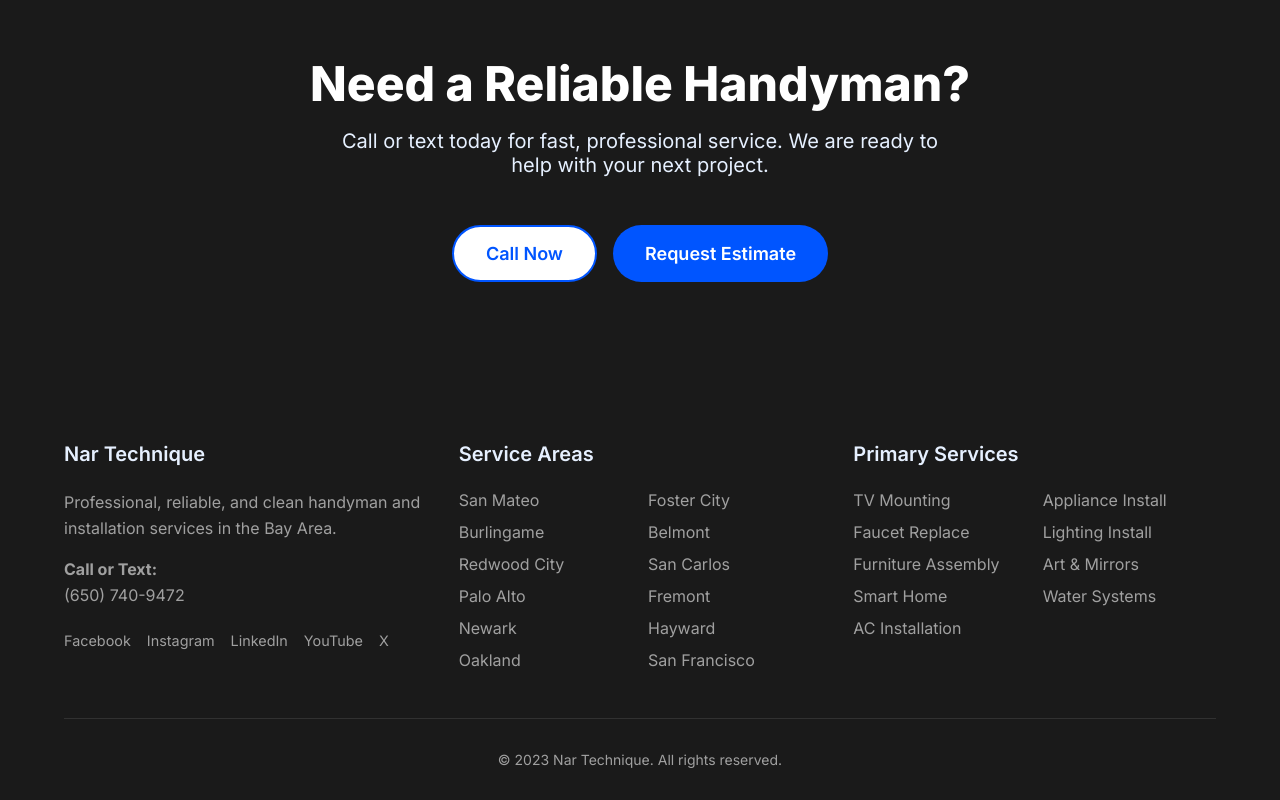
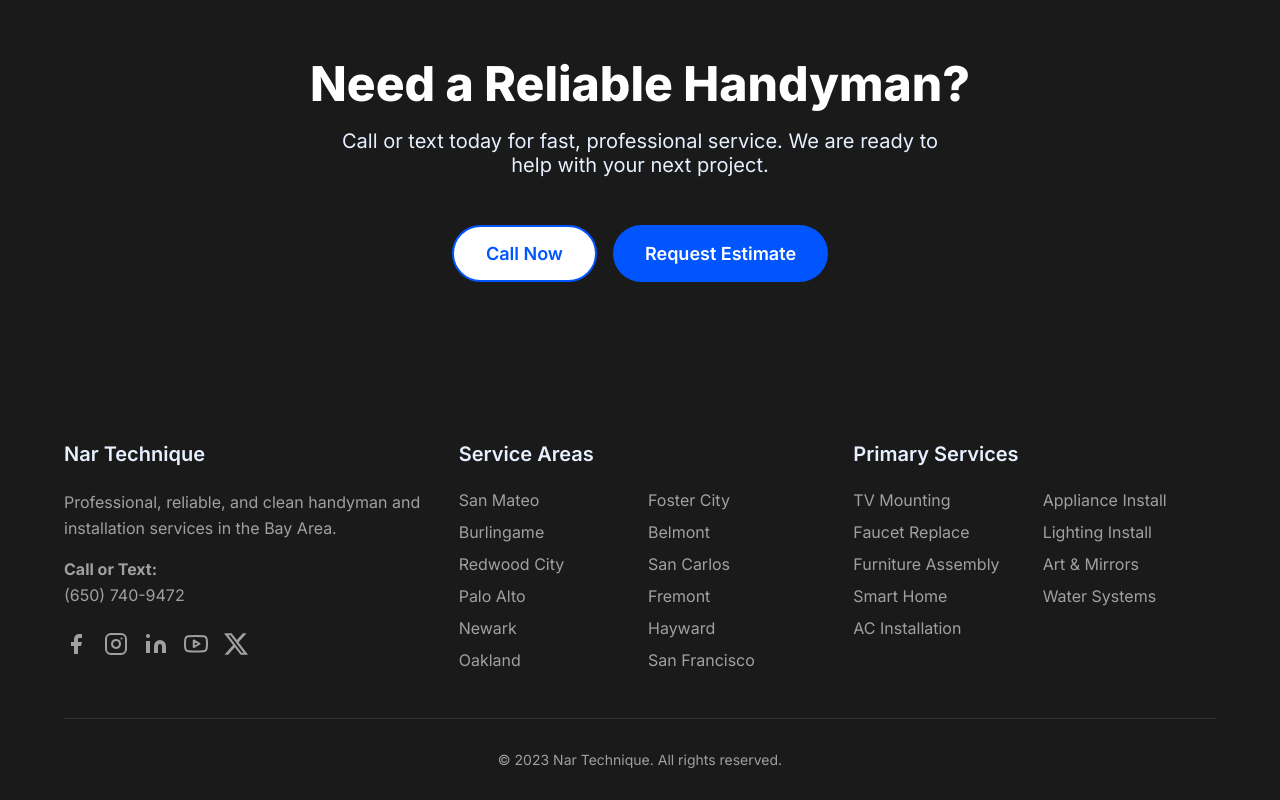
Before and after one commit to metenar/nartechnique, a Next.js app: page / in a window 1280 px wide. Shown: the part 6151-6951 px from the top of the page. Built offline with nearby package versions, Linux system fonts and the light colour scheme.

Commit message:
social media links added

```diff
--- a/src/components/Footer/Footer.tsx
+++ b/src/components/Footer/Footer.tsx
@@ -11,11 +11,21 @@
           <p>Professional, reliable, and clean handyman and installation services in the Bay Area.</p>
           <p><strong>Call or Text:</strong><br/><a href="tel:6507409472">(650) 740-9472</a></p>
           <div className={styles.socialLinks}>
-            <a href="https://facebook.com/nartechnique" target="_blank" rel="noopener noreferrer">Facebook</a>
-            <a href="https://instagram.com/nartechnique" target="_blank" rel="noopener noreferrer">Instagram</a>
-            <a href="https://linkedin.com/company/nartechnique" target="_blank" rel="noopener noreferrer">LinkedIn</a>
-            <a href="https://youtube.com/@nartechnique" target="_blank" rel="noopener noreferrer">YouTube</a>
-            <a href="https://x.com/nartechnique" target="_blank" rel="noopener noreferrer">X</a>
+            <a href="https://facebook.com/nartechnique" aria-label="Facebook" target="_blank" rel="noopener noreferrer">
+              <svg width="24" height="24" viewBox="0 0 24 24" fill="currentColor"><path d="M18 2h-3a5 5 0 0 0-5 5v3H7v4h3v8h4v-8h3l1-4h-4V7a1 1 0 0 1 1-1h3z"></path></svg>
+            </a>
+            <a href="https://instagram.com/nartechnique" aria-label="Instagram" target="_blank" rel="noopener noreferrer">
+              <svg width="24" height="24" viewBox="0 0 24 24" fill="none" stroke="currentColor" strokeWidth="2" strokeLinecap="round" strokeLinejoin="round"><rect x="2" y="2" width="20" height="20" rx="5" ry="5"></rect><path d="M16 11.37A4 4 0 1 1 12.63 8 4 4 0 0 1 16 11.37z"></path><line x1="17.5" y1="6.5" x2="17.51" y2="6.5"></line></svg>
+            </a>
+            <a href="https://linkedin.com/company/nartechnique" aria-label="LinkedIn" target="_blank" rel="noopener noreferrer">
+              <svg width="24" height="24" viewBox="0 0 24 24" fill="currentColor"><path d="M16 8a6 6 0 0 1 6 6v7h-4v-7a2 2 0 0 0-2-2 2 2 0 0 0-2 2v7h-4v-7a6 6 0 0 1 6-6z"></path><rect x="2" y="9" width="4" height="12"></rect><circle cx="4" cy="4" r="2"></circle></svg>
+            </a>
+            <a href="https://youtube.com/@nartechnique" aria-label="YouTube" target="_blank" rel="noopener noreferrer">
+              <svg width="24" height="24" viewBox="0 0 24 24" fill="none" stroke="currentColor" strokeWidth="2" strokeLinecap="round" strokeLinejoin="round"><path d="M22.54 6.42a2.78 2.78 0 0 0-1.94-2C18.88 4 12 4 12 4s-6.88 0-8.6.46a2.78 2.78 0 0 0-1.94 2A29 29 0 0 0 1 11.75a29 29 0 0 0 .46 5.33 2.78 2.78 0 0 0 1.94 2c1.72.46 8.6.46 8.6.46s6.88 0 8.6-.46a2.78 2.78 0 0 0 1.94-2 29 29 0 0 0 .46-5.33 29 29 0 0 0-.46-5.33z"></path><polygon points="9.75 15.02 15.5 11.75 9.75 8.48 9.75 15.02"></polygon></svg>
+            </a>
+            <a href="https://x.com/nartechnique" aria-label="X (Twitter)" target="_blank" rel="noopener noreferrer">
+              <svg width="24" height="24" viewBox="0 0 24 24" fill="currentColor"><path d="M18.901 1.153h3.68l-8.04 9.19L24 22.846h-7.406l-5.8-7.584-6.638 7.584H.474l8.6-9.83L0 1.154h7.594l5.243 6.932ZM17.61 20.644h2.039L6.486 3.24H4.298Z"></path></svg>
+            </a>
           </div>
         </div>
 
```
